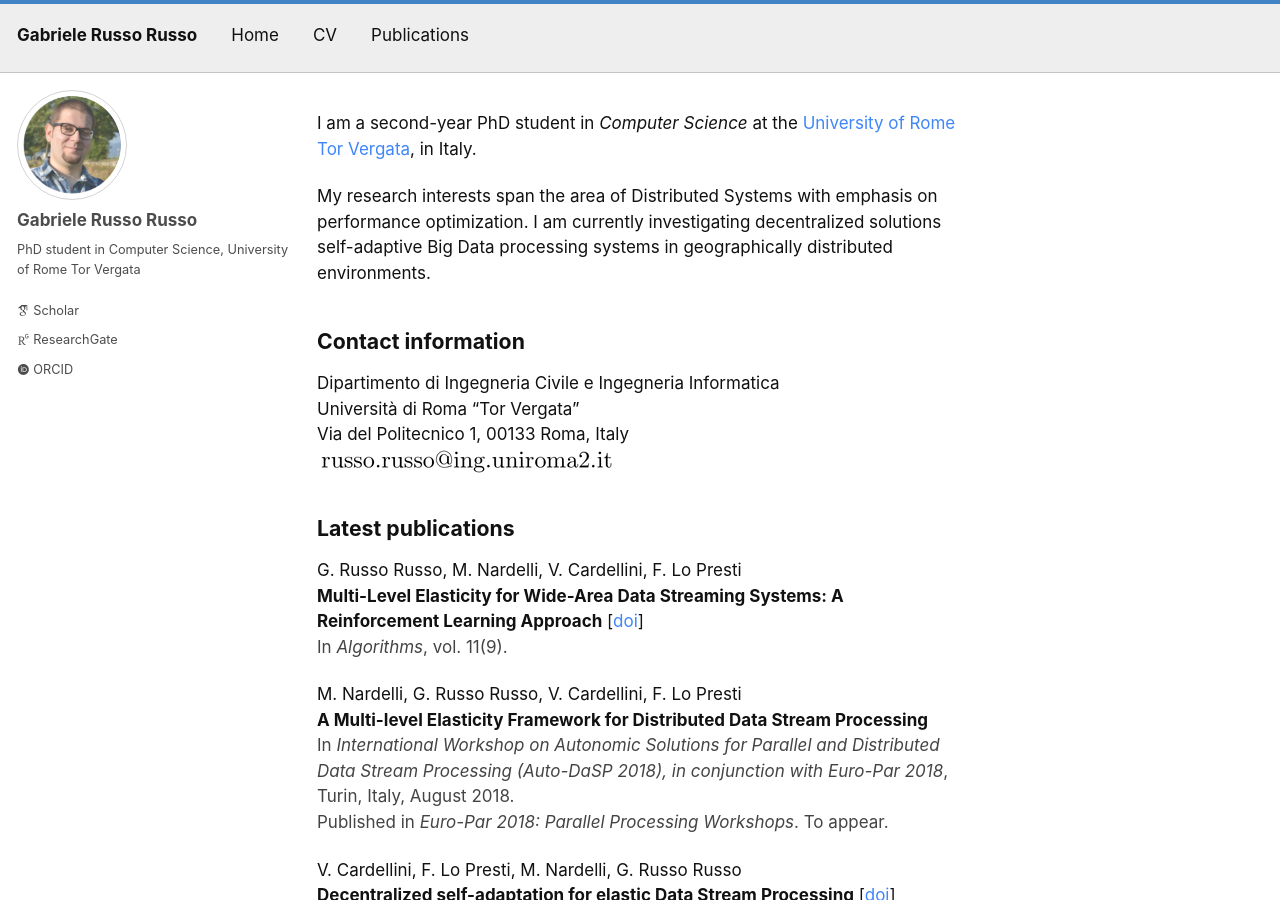
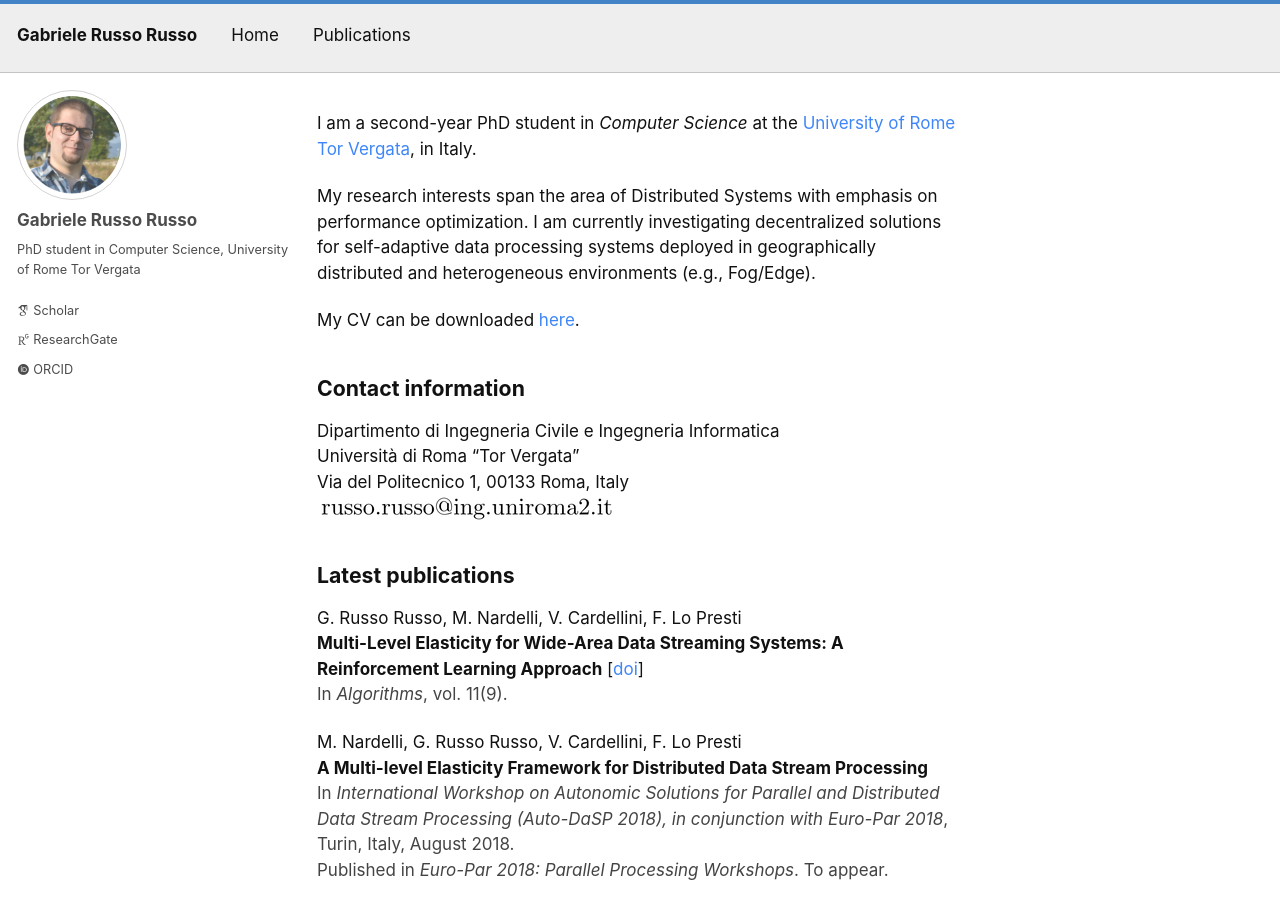
Before and after one commit to grussorusso/grussorusso.github.io, a Jekyll site: the page built from index.md, in a window 1280 px wide and 900 px high. Built offline with Jekyll 4.4.1, drawn with Linux system fonts in a browser that asks for light colours; nearby versions of some CDN libraries; some web fonts are replaced.

Commit message:
Removes CV page

```diff
--- a/_data/navigation.yml
+++ b/_data/navigation.yml
@@ -2,10 +2,10 @@
 main:
   - title: "Home"
     url: /index.html
-  - title: "CV"
-    url: /cv.html
   - title: "Publications"
     url: /publications.html
+    #  - title: "CV"
+    #    url: /cv.html
     #- title: "Quick-Start Guide"
     #  url: https://mmistakes.github.io/minimal-mistakes/docs/quick-start-guide/
   # - title: "Sample Posts"
--- a/_includes/home-content.md
+++ b/_includes/home-content.md
@@ -2,8 +2,10 @@
 [University of Rome Tor Vergata](http://web.uniroma2.it), in Italy.
 
 My research interests span the area of Distributed Systems with emphasis on performance optimization.
-I am currently investigating decentralized solutions
-self-adaptive Big Data processing systems in geographically distributed environments.
+I am currently investigating decentralized solutions for
+self-adaptive data processing systems deployed in geographically distributed and heterogeneous environments (e.g., Fog/Edge).
+
+My CV can be downloaded [here]({{ site.baseurl }}/assets/cv.pdf).
 
 
 <a name ="contact"></a>
```
Also changed, not shown: _pages/cv.md (deleted, +0 -48 lines), 1 other file.
